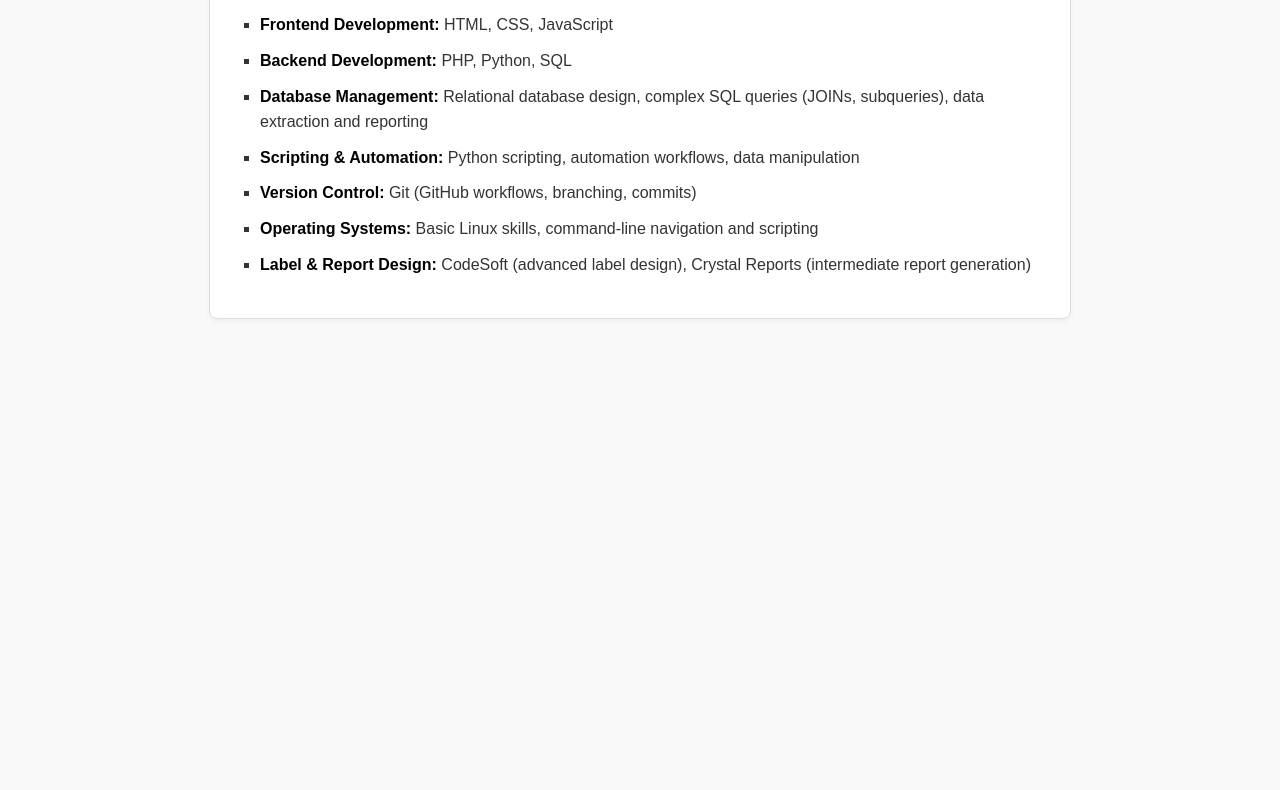
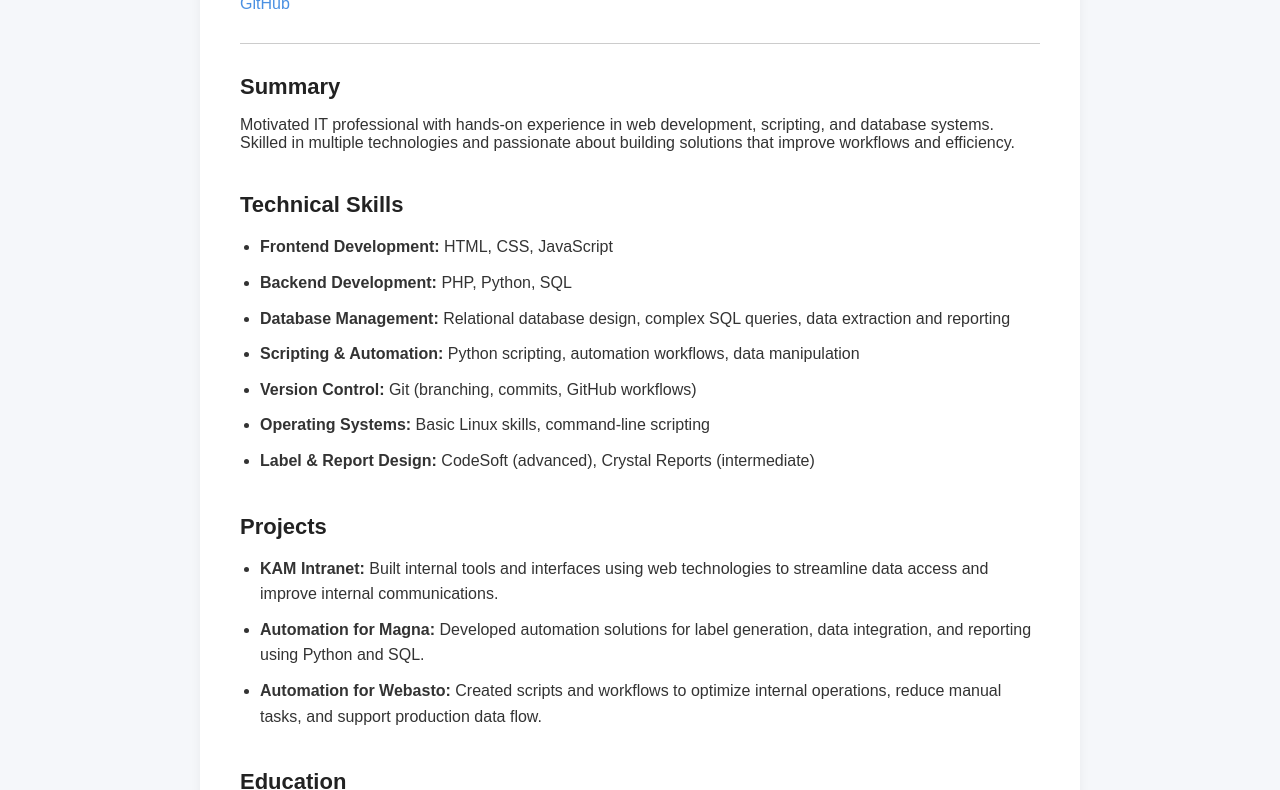
Before and after one commit to Gipema/gipema.github.io, a plain HTML site: page index.html in a window 1280 px wide. Shown: the part 187-977 px from the top of the page. Before the commit the page ends 800 px from the top, so only its background shows below. Drawn offline with Linux system fonts and the light colour scheme.

Commit message:
overhaul

```diff
--- a/index.html
+++ b/index.html
@@ -2,56 +2,120 @@
 <html lang="en">
 <head>
   <meta charset="UTF-8">
-  <title>Technical Skills</title>
+  <title>Greg Ipema - Technical Resume</title>
   <style>
     body {
       font-family: Arial, sans-serif;
-      margin: 40px;
-      background-color: #f9f9f9;
+      background-color: #f5f7fa;
+      margin: 0;
+      padding: 40px;
       color: #333;
     }
-    .section {
-      background-color: #fff;
-      border: 1px solid #ddd;
-      padding: 25px 30px;
-      border-radius: 8px;
+
+    .container {
       max-width: 800px;
       margin: auto;
-      box-shadow: 0 2px 6px rgba(0, 0, 0, 0.05);
+      background-color: #fff;
+      padding: 40px;
+      border-radius: 10px;
+      box-shadow: 0 4px 12px rgba(0,0,0,0.05);
     }
-    .section h2 {
-      font-size: 24px;
-      margin-bottom: 20px;
-      border-bottom: 2px solid #4A90E2;
-      padding-bottom: 5px;
+
+    h1 {
+      font-size: 32px;
+      margin-bottom: 5px;
+    }
+
+    p.title {
+      font-size: 18px;
+      color: #666;
+      margin-top: 0;
+    }
+
+    hr {
+      border: none;
+      height: 1px;
+      background: #ccc;
+      margin: 30px 0;
+    }
+
+    h2 {
+      font-size: 22px;
+      margin-bottom: 15px;
       color: #222;
     }
-    .section ul {
-      list-style-type: square;
+
+    ul {
       padding-left: 20px;
     }
-    .section li {
+
+    li {
       margin-bottom: 10px;
       line-height: 1.6;
     }
-    .section strong {
-      color: #000;
+
+    .links a {
+      margin-right: 20px;
+      color: #4a90e2;
+      text-decoration: none;
+    }
+
+    .links a:hover {
+      text-decoration: underline;
+    }
+
+    .section {
+      margin-bottom: 40px;
     }
   </style>
 </head>
 <body>
+
+  <div class="container">
     <h1>Greg Ipema</h1>
+    <p class="title">IT Professional • Web Developer • Automation Builder</p>
+
+    <div class="links">
+      <a href="https://github.com/YOUR_GITHUB_USERNAME" target="_blank">GitHub</a>
+      <!-- Optional: <a href="https://linkedin.com/in/YOUR_LINKEDIN" target="_blank">LinkedIn</a> -->
+    </div>
+
+    <hr>
+
+    <div class="section">
+      <h2>Summary</h2>
+      <p>
+        Motivated IT professional with hands-on experience in web development, scripting, and database systems.
+        Skilled in multiple technologies and passionate about building solutions that improve workflows and efficiency.
+      </p>
+    </div>
+
     <div class="section">
       <h2>Technical Skills</h2>
       <ul>
         <li><strong>Frontend Development:</strong> HTML, CSS, JavaScript</li>
         <li><strong>Backend Development:</strong> PHP, Python, SQL</li>
-      <li><strong>Database Management:</strong> Relational database design, complex SQL queries (JOINs, subqueries), data extraction and reporting</li>
+        <li><strong>Database Management:</strong> Relational database design, complex SQL queries, data extraction and reporting</li>
         <li><strong>Scripting & Automation:</strong> Python scripting, automation workflows, data manipulation</li>
-      <li><strong>Version Control:</strong> Git (GitHub workflows, branching, commits)</li>
-      <li><strong>Operating Systems:</strong> Basic Linux skills, command-line navigation and scripting</li>
-      <li><strong>Label & Report Design:</strong> CodeSoft (advanced label design), Crystal Reports (intermediate report generation)</li>
+        <li><strong>Version Control:</strong> Git (branching, commits, GitHub workflows)</li>
+        <li><strong>Operating Systems:</strong> Basic Linux skills, command-line scripting</li>
+        <li><strong>Label & Report Design:</strong> CodeSoft (advanced), Crystal Reports (intermediate)</li>
       </ul>
+    </div>
+
+    <div class="section">
+      <h2>Projects</h2>
+      <ul>
+        <li><strong>KAM Intranet:</strong> Built internal tools and interfaces using web technologies to streamline data access and improve internal communications.</li>
+        <li><strong>Automation for Magna:</strong> Developed automation solutions for label generation, data integration, and reporting using Python and SQL.</li>
+        <li><strong>Automation for Webasto:</strong> Created scripts and workflows to optimize internal operations, reduce manual tasks, and support production data flow.</li>
+      </ul>
+    </div>
+
+    <div class="section">
+      <h2>Education</h2>
+      <p>Self-taught developer with practical, project-based experience in web and IT systems.</p>
+    </div>
   </div>
 
 </body>
```
Lines whose indentation alone changed are shown as unchanged.
